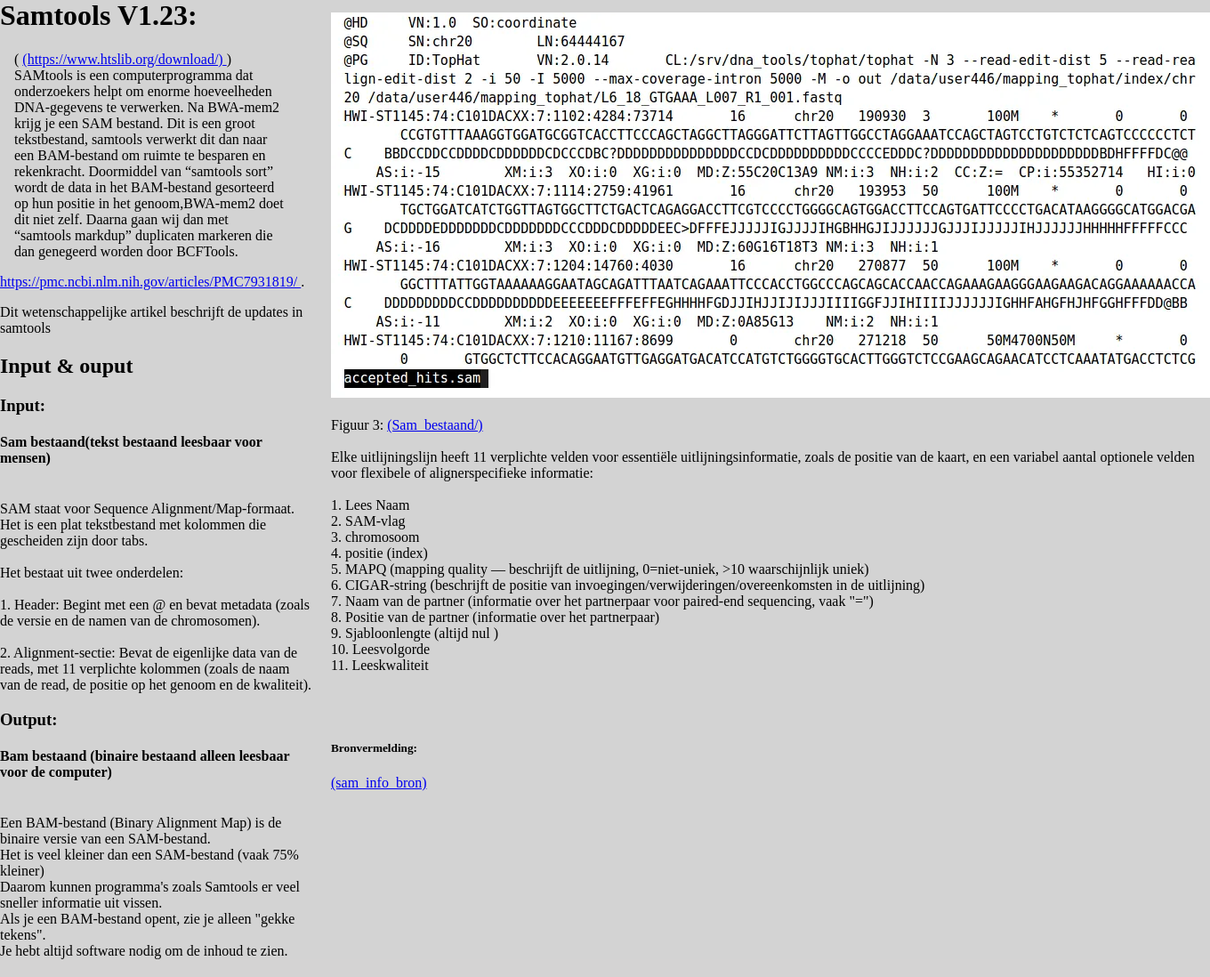
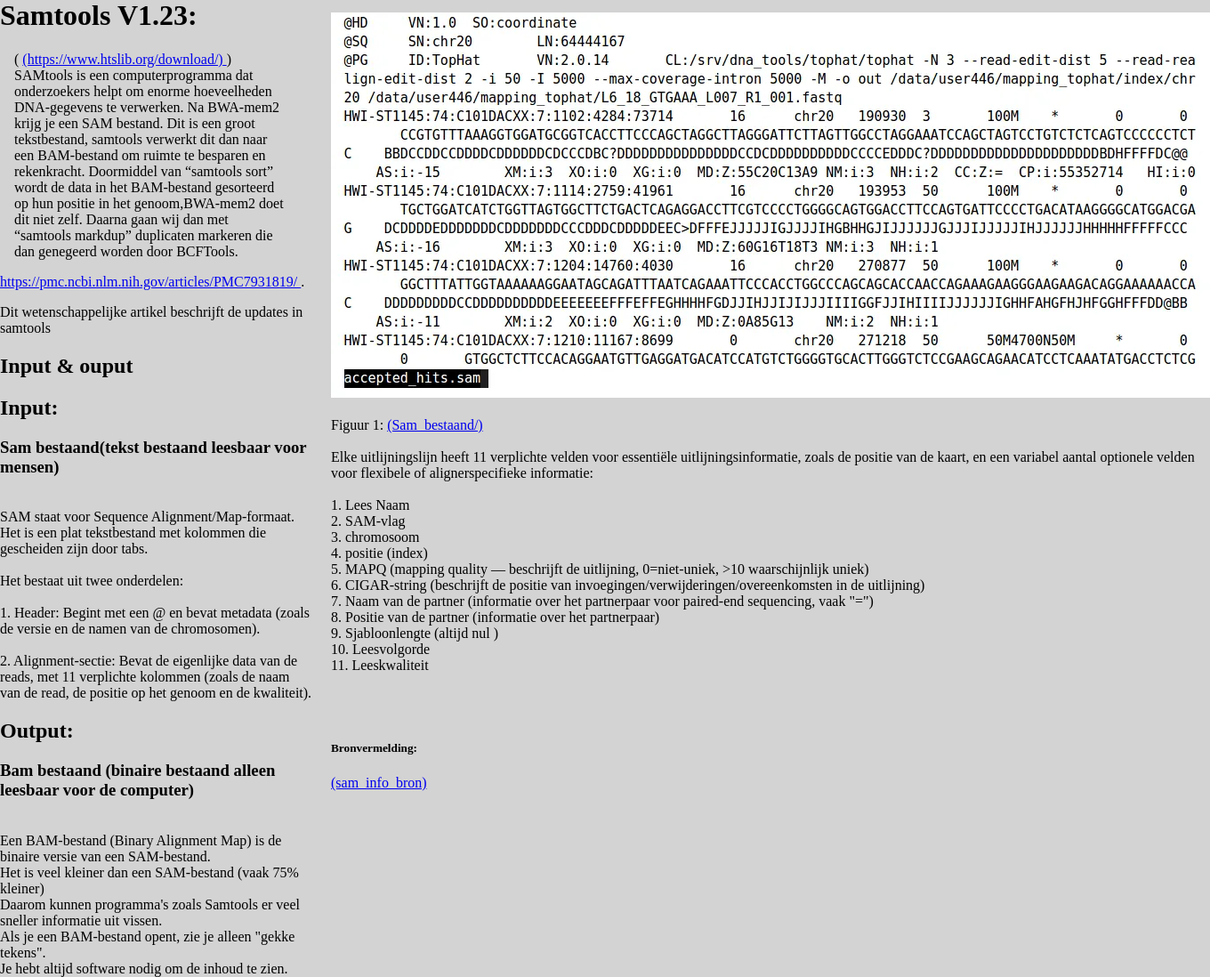
Before and after one commit to mokalashhanze/installatie-handleiding-tool, a Flask app: page /samtools in a window 1360 px wide. Shown: the part 68-1166 px from the top of the page at 89% size. Run offline with Flask 3, Linux system fonts and the light colour scheme.

Commit message:
Update samtools.html

```diff
--- a/website/templates/samtools.html
+++ b/website/templates/samtools.html
@@ -34,12 +34,12 @@
         <h2>
              Input & ouput
         </h2>
+        <h2>
+            Input:
+        </h2>
         <h3>
-            Input:
+            Sam bestaand(tekst bestaand leesbaar voor mensen)
         </h3>
-        <h4>
-            Sam bestaand(tekst bestaand leesbaar voor mensen)
-        </h4>
         <br>
         SAM staat voor Sequence Alignment/Map-formaat.
         <br>
@@ -55,12 +55,12 @@
         2. Alignment-sectie: Bevat de eigenlijke data van de reads, met 11 verplichte
         kolommen (zoals de naam van de read, de positie op het genoom en de kwaliteit).
         <br>
+        <h2>
+            Output:
+        </h2>
         <h3>
-            Output:
+            Bam bestaand (binaire bestaand alleen leesbaar voor de computer)
         </h3>
-        <h4>
-            Bam bestaand (binaire bestaand alleen leesbaar voor de computer)
-        </h4>
         <br>
         Een BAM-bestand (Binary Alignment Map) is de binaire versie van een SAM-bestand.
         <br>
@@ -78,7 +78,7 @@
                 <img src="../static/pictures//Sam.png" alt="Sam bestaand">
             <br>
             <br>
-Figuur 3:
+Figuur 1:
         <a
                 href="https://miro.medium.com/v2/resize:fit:4800/format:webp/0*CePvh8XpBcbC1HjZ.png"> (Sam_bestaand/)
         </a>
```
